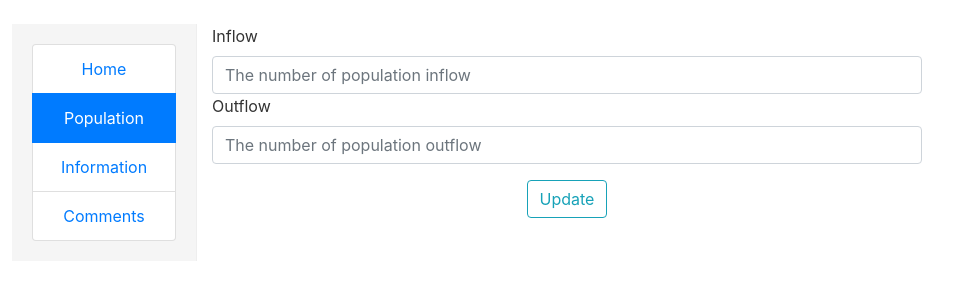
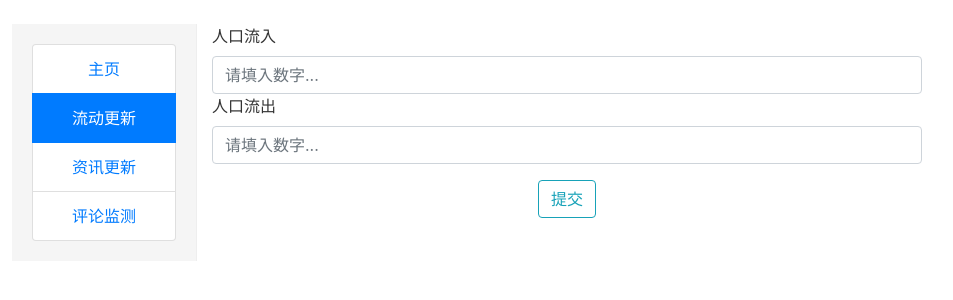
Before and after one commit to NeoHugh/COVID, a Flask app: page /population_admin/population.html in a window 1280 px wide. Shown: the part 57-357 px from the top of the page, without its empty margins (73-1026 px from the left). Run offline with Flask 2, Linux system fonts and the light colour scheme; the visitor is signed in with stand-in values (Sample User, id 1); parts of the project's set-up code (start-up, migrations or seed data) failed here and were passed over; some libraries are stand-ins or nearby versions.

Commit message:
Update population.html

```diff
--- a/covid/covid/templates/population.html
+++ b/covid/covid/templates/population.html
@@ -13,10 +13,10 @@
     background-color: #f5f5f5;
     border-right: 1px solid #eee;">
 <div class="list-group" style = "text-align: center">
-  <a href="{{ url_for('population_admin.index') }}" class="list-group-item">Home</a>
-  <a href="{{ url_for('population_admin.population') }}" class="list-group-item active">Population</a>
-  <a href="{{ url_for('population_admin.information') }}" class="list-group-item">Information</a>
-  <a href="{{ url_for('population_admin.comments') }}" class="list-group-item">Comments</a>
+  <a href="{{ url_for('population_admin.index') }}" class="list-group-item">主页</a>
+  <a href="{{ url_for('population_admin.population') }}" class="list-group-item active">流动更新</a>
+  <a href="{{ url_for('population_admin.information') }}" class="list-group-item">资讯更新</a>
+  <a href="{{ url_for('population_admin.comments') }}" class="list-group-item">评论监测</a>
 </div>
 </div>
 
@@ -24,20 +24,20 @@
   <form action="{{ url_for('population_admin.addPopInfo') }}" method="POST">
 
     <div class="form-group">
-      <label for="people_inflow">Inflow</label>
-      <input type="text" class="form-control" id="people_inflow" name="people_inflow" placeholder="The number of population inflow" required>
+      <label for="people_inflow">人口流入</label>
+      <input type="text" class="form-control" id="people_inflow" name="people_inflow" placeholder="请填入数字..." required>
       <div class="invalid-feedback">
-        <h1>Please provide the inflow.</h1>
+        <h1>请输入流入数量</h1>
     </div>
     <div class="form-group ">
-      <label for="people_outflow">Outflow</label>
-      <input type="text" class="form-control" id="people_outflow" name="people_outflow" placeholder="The number of population outflow" required>
+      <label for="people_outflow">人口流出</label>
+      <input type="text" class="form-control" id="people_outflow" name="people_outflow" placeholder="请填入数字..." required>
       <div class="invalid-feedback">
-        <h1>Please provide the outflow.</h1>
+        <h1>请输入流出数量</h1>
       </div>
     </div>
 
-  <button type="submit" class="btn btn-outline-info" style="display:block;margin:0 auto">Update</button>
+  <button type="submit" class="btn btn-outline-info" style="display:block;margin:0 auto">提交</button>
 
 </div>
   </form>
```
